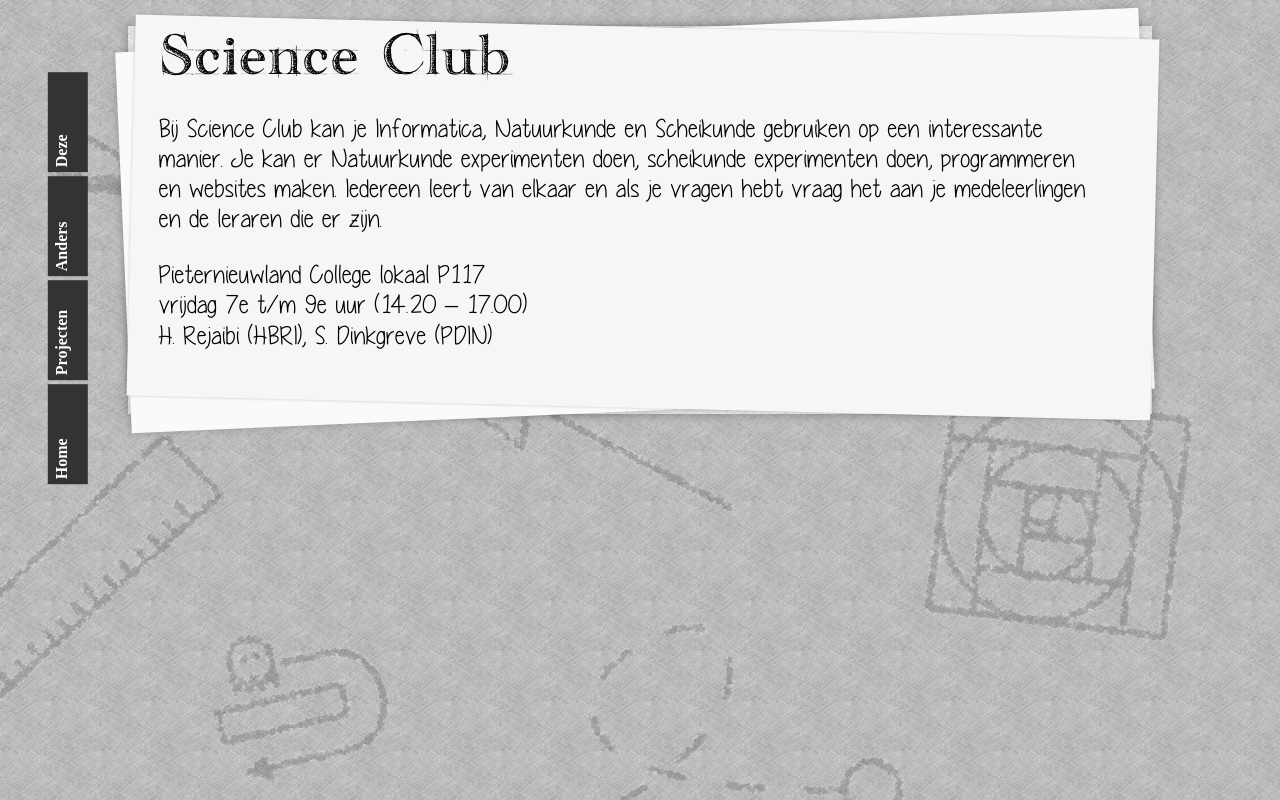
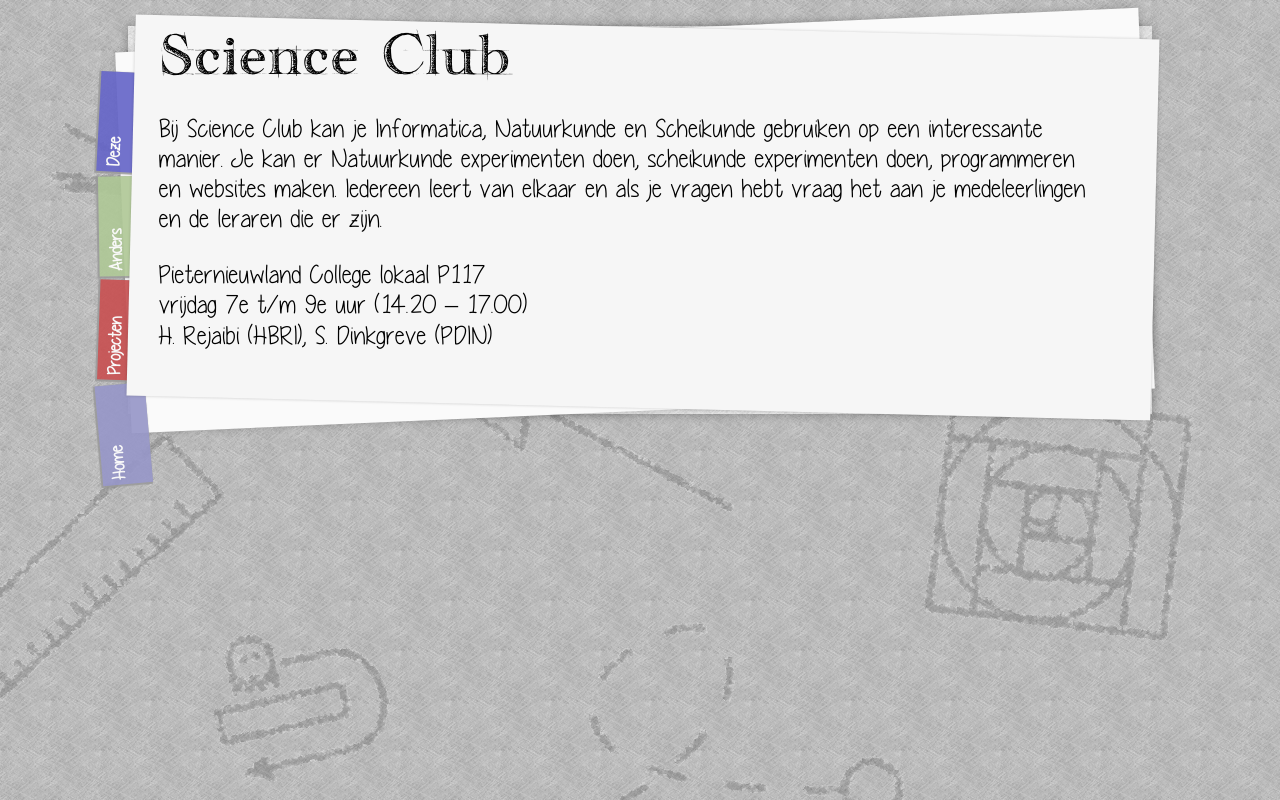
Before and after one commit to Science-Club-PNC/Science-Club-Site, a PHP site: page /index.html in a window 1280 px wide. Run offline with PHP 8.4, Linux system fonts and the light colour scheme.

Commit message:
Nav verbeterd
Kwak kwak

```diff
--- a/css/css.css
+++ b/css/css.css
@@ -67,17 +67,17 @@ div.container:after {
 /*Navigatie Balk*/
 #nav {
 	position: absolute;
-	left: -9%;
+	left: -4%;
 	top: 15%;
 	font-weight: bold;
 	height: 100%;
-	z-index: 100;
 	box-sizing: border-box;
 	transform: rotate(-90deg);
 	-o-transform: rotate(-90deg);
 	-ms-transform: rotate(-90deg);
 	-moz-transform: rotate(-90deg);
 	-webkit-transform: rotate(-90deg);
+	z-index: -1;
 }
 
 #nav a{
@@ -86,17 +86,54 @@ div.container:after {
 	box-sizing: border-box;
 	padding: 5px;
 	color: #fff;
-	background: #333;
 	text-decoration: none;
-	z-index: 990;
 	width: 100px;
-	height: 40px;
-	z-index: 100;
+	height: 50px;
+	opacity: 0.9;
+	box-shadow: -1px -1px 1px 1px #999;
+	font-family: paragraphFont;
+	font-size: 18px;
+}
+
+#nav a:first-child {
+	transform: rotate(-5deg);
+	-o-transform: rotate(-5deg);
+	-ms-transform: rotate(-5deg);
+	-moz-transform: rotate(-5deg);
+	-webkit-transform: rotate(-5deg);
+	background: rgb(150, 150, 200);
+}
+
+#nav a:nth-child(2) {
+	transform: rotate(2deg);
+	-o-transform: rotate(2deg);
+	-ms-transform: rotate(2deg);
+	-moz-transform: rotate(2deg);
+	-webkit-transform: rotate(2deg);
+	background: rgb(200, 79, 80);
+}
+
+#nav a:nth-child(3) {
+	transform: rotate(-1deg);
+	-o-transform: rotate(-1deg);
+	-ms-transform: rotate(-1deg);
+	-moz-transform: rotate(-1deg);
+	-webkit-transform: rotate(-1deg);
+	background: rgb(175, 200, 150);
+}
+
+#nav a:last-child {
+	transform: rotate(4deg);
+	-o-transform: rotate(3deg);
+	-ms-transform: rotate(3deg);
+	-moz-transform: rotate(3deg);
+	-webkit-transform: rotate(3deg);
+	background: rgb(100, 100, 200);
 }
 
 #nav a:hover{
 	color: #fff;
-	background: #6b0c36;
+	opacity: 1;
 	text-decoration: none;
 }
 
```
